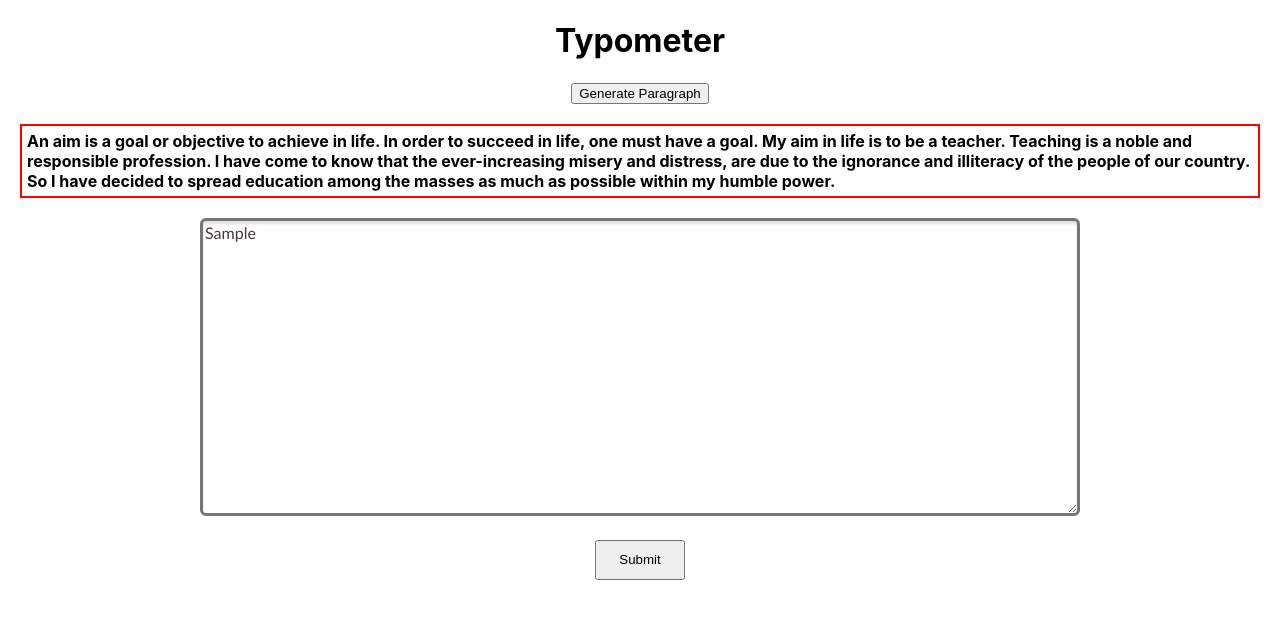
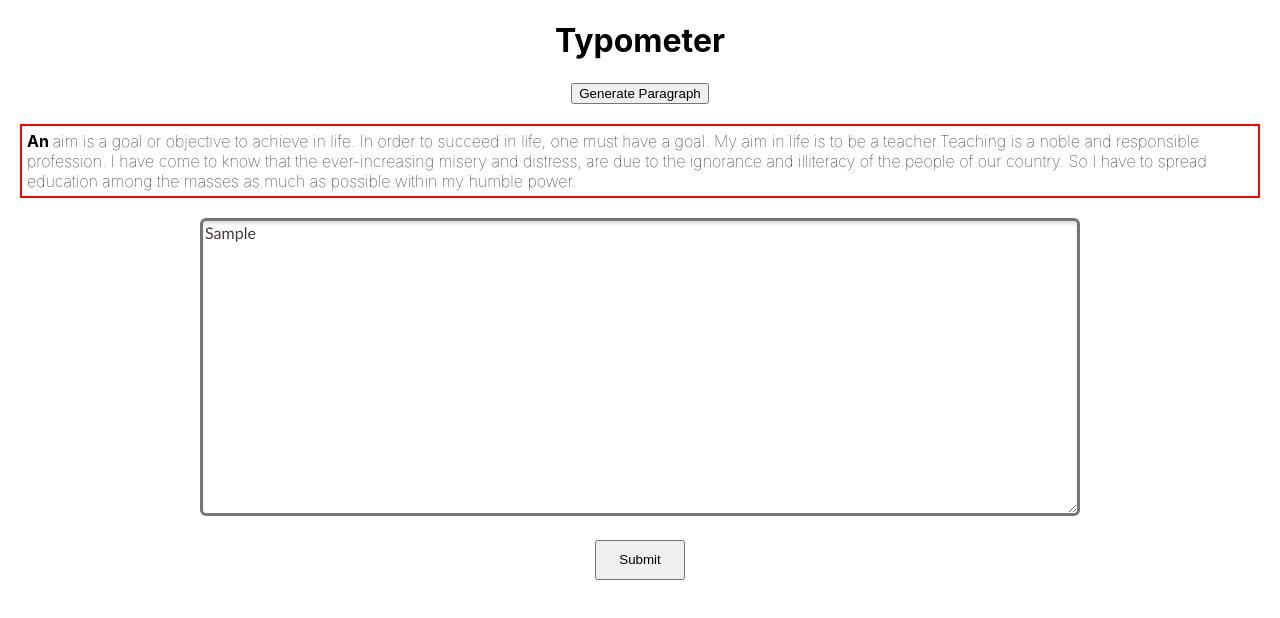
Before and after one commit to pran77/Typometer, a React (Create React App) app: page / in a window 1280 px wide. Both pictures are taken after typing "Sample" into the empty fields and a click on the button "Generate Paragraph". Shown: the top 618 px of the page. Built offline with nearby package versions, Linux system fonts and the light colour scheme.

Commit message:
updated the paragraph and Inputarea file

```diff
--- a/src/App.css
+++ b/src/App.css
@@ -1,3 +1,20 @@
 .App {
   text-align: center;
 }
+
+.correct{
+  font-weight: bold;
+  color: green;
+  background-color: black;
+}
+
+.incorrect{
+  font-weight: bold;
+  color: red;
+  background-color: black;
+}
+
+.active{
+  font-weight: bold;
+
+}
--- a/src/App.js
+++ b/src/App.js
@@ -6,7 +6,7 @@ function App() {
   return (
     <div className="App">
       <h1>Typometer</h1>
-      <Paragraph />
+      {/* <Paragraph /> */}
       <Inputarea />
     </div>
   );
--- a/src/Inputarea.js
+++ b/src/Inputarea.js
@@ -1,22 +1,55 @@
 import React from 'react';
 import './Inputarea.css'
-function Inputarea(){
-    const [text,settext]=React.useState("")
+import Paragraph from './Paragraph';
+function Inputarea(props){
+    const [userInput, setUserInput]=React.useState('')
+    const [activeWordIndex, setActiveWordIndex] = React.useState(0)
+    const [correctwordarray,setcorrectwordarray]=React.useState([])
 
-    const handleTextChange=event=>{
-        settext(event.target.value)
-        console.log(event.target.value)
+    // const handleTextChange=event=>{
+    //     settext(event.target.value)
+    //     //console.log(event.target.value)
+    // }
+
+    function getData(e){
+        //e.preventDefault()
     }
 
-    function getData(e){
-        e.preventDefault()
+    function processInput(value){
+        if(value.endsWith(' ')) {
+            setActiveWordIndex(index => index + 1);
+            setUserInput('');
+
+            // check correct word
+            // setcorrectwordarray(data=> {
+            //     const word=value.trim();
+            //     const newresult=[...data]
+            //     newresult[activeWordIndex] = word === props.wordsarr[activeWordIndex];
+            //     return newresult;
+            // });
+
+        }
+        else if(value.endsWith(', ')){
+            setActiveWordIndex(index => index + 1);
+            setUserInput('');
+        }
+        else if(value.endsWith('. ')){
+
+            setActiveWordIndex(index => index + 1);
+            setUserInput('');
+        }
+        else{
+            setUserInput('');
+        }
     }
 
 
     return(
         <div className='Inputarea'>
+            <Paragraph index={activeWordIndex}  />
            <textarea className='textregion'  name="textarea" rows="15" cols="95"
-           placeholder='Enter your text' value={text} autoComplete="off" onChange={handleTextChange} ></textarea>
+        placeholder='Enter your text'  autoComplete="off" onChange={(e)=>processInput(e.target.value)} ></textarea>
+
            <br/> <br />
            <button className='submit' type='submit' style={{height:"40px",width:"90px"}} onClick={getData}>Submit</button>
         </div>
--- a/src/Paragraph.js
+++ b/src/Paragraph.js
@@ -1,26 +1,42 @@
 import React from 'react';
 import { useState } from 'react';
+import Inputarea from './Inputarea';
+import './App.css';
 
-const Paragraph = () => {
+function Word(props){
+    const {text, active, correct}= props
+
+    if(correct===true){
+        return <span className='correct'>{text} </span>
+    }
+
+    if(correct===false){
+        return <span className='incorrect'>{text} </span>
+    }
+
+    if(active){
+        return <span className='active'>{text} </span>
+    }
+
+    return <span>{text} </span>
+}
+const Paragraph = (props) => {
 
     const [para, setPara] = useState("");
+    const [idx,setidx] = useState(0)
+    // const words = ['Dev', 'Praveen']
+
+    // var words;
+    //const cloud = useRef(words);
 
     const para1 = `An aim is a goal or objective to achieve in life.
-    In order to succeed in life, one must have a goal.
-    My aim in life is to be a teacher.
-    Teaching is a noble and responsible profession.
-    I have come to know that the ever-increasing misery and distress,
-    are due to the ignorance and illiteracy of the people of our country.
-    So I have decided to spread education among the masses as much as
+    In order to succeed in life, one must have a goal. My aim in life is to be a teacher.Teaching is a noble and responsible profession.
+    I have come to know that the ever-increasing misery and distress, are due to the ignorance and illiteracy of the people of our country. So I have  to spread education among the masses as much as
     possible within my humble power.`;
 
-    const para2 =  `Human life is a mixture of weal and woe,
-    smiles and tears. However, once what had seemed to be a
-    memorable day turned out to be the saddest day of my life.
-    We had planned for a picnic with all our classmates after the
+    const para2 =  `Human life is a mixture of weal and woe, smiles and tears. However, once what had seemed to be a memorable day turned out to be the saddest day of my life. We had planned for a picnic with all our classmates after the
     examination on the bank of the river Ganga. We started early in
-    the morning and reached at 10 am. After the cooking was completed,
-    we wished to take a bath in the Ganga.`;
+    the morning and reached at 10 am. After the cooking was completed, we wished to take a bath in the Ganga.`;
 
     const paras = [para1, para2];
 
@@ -29,10 +45,10 @@ const Paragraph = () => {
         return x;
     }
 
-    function intToChar(int) {
-        const code = 'a'.charCodeAt(0);
-        return String.fromCharCode(code + int);
-    }
+    // function intToChar(int) {
+    //     const code = 'a'.charCodeAt(0);
+    //     return String.fromCharCode(code + int);
+    // }
 
     // function randomTextGenerator(len) {
     //     var text = "";
@@ -56,7 +72,24 @@ const Paragraph = () => {
 
     function randomParagraph() {
         setPara(paras[randomNumberGenerator(0, 2)]);
+        // setidx(props.idx=0)
+        // console.log(para);
+        // const words = para.split(' ');
     }
+    const words = para.split(' ');
+
+    function HighlightWord() {
+        return(
+            <p>
+                {words.map((word,index)=>{
+                    return <Word
+                    text={word}
+                    active={index===props.index}
+                    correct={null}
+                    />
+                })}
+            </p>
+        )};
 
     // async function highlightIndex() {
     //     setPara(para);
@@ -79,11 +112,10 @@ const Paragraph = () => {
     //     await setPara(text1);
     // }
 
-
     return (
         <div className="para">
             {/* <ul>
-                <li>Enetr number of approx characters you want in the paragraph</li>
+                <li>Enter number of approx characters you want in the paragraph</li>
             </ul>
             <input
                 type="number"
@@ -93,10 +125,11 @@ const Paragraph = () => {
                 value={length}
             />
             <br></br> */}
-            <button onClick={randomParagraph}>Generate Paragraph</button>
-            <p>{para}</p>
+
+            <button onClick={randomParagraph} >Generate Paragraph</button>
+            {/* <Inputarea wordsarr={words} /> */}
+            <div>{HighlightWord()}</div>
+
         </div>
-    )
-}
-
+    )};
 export default Paragraph;
--- a/src/index.css
+++ b/src/index.css
@@ -14,7 +14,7 @@ code {
 
 .para {
   text-align: center;
-  font-weight: bold;
+  font-weight: lighter;
 }
 
 .para li {
```
